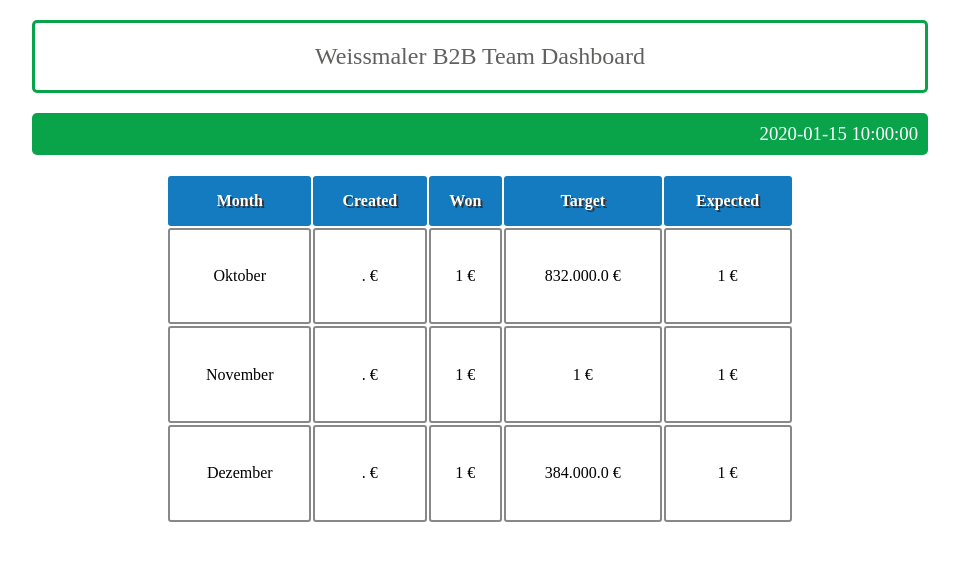
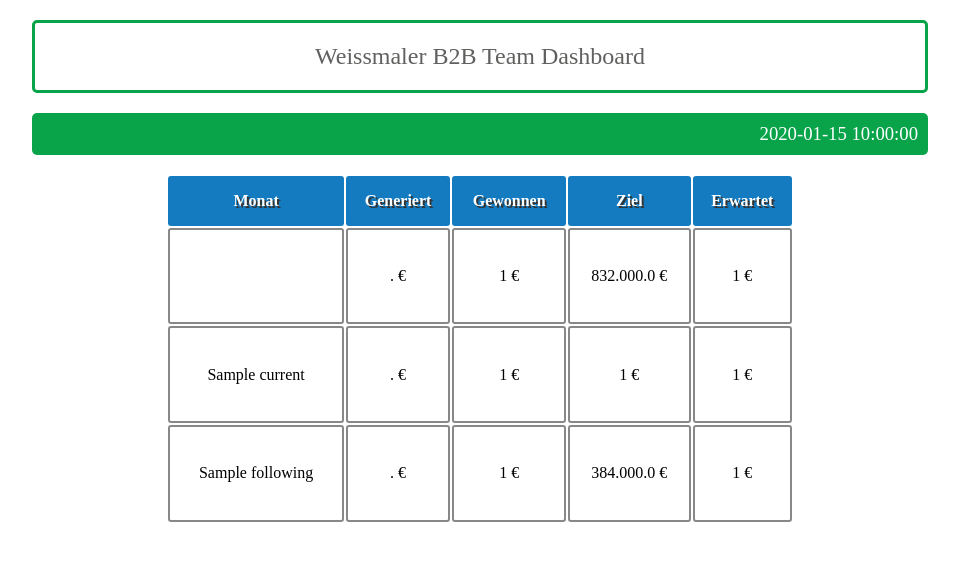
Before and after one commit to harpocrates12/dashboard, a Flask app: template templates/b2b.html in a window 1280 px wide. Shown: the top 561 px of the page, without its empty margins (160-1119 px from the left). Run offline with Flask 2, Linux system fonts and the light colour scheme; the template is opened without the code that fills it: most values are stand-ins (such as "Sample title", 1, 10 or a date in 2020).

Commit message:
Add month num to name mapping

```diff
--- a/constants.py
+++ b/constants.py
@@ -1,3 +1,18 @@
 pd_keys = {
     'probability' : 'cb7ce7922d9146c1fc9bca28bb8fcc9b91f2ebc0'
 }
+
+month_names = {
+    1 : 'Januar',
+    2 : 'Februar',
+    3 : 'März',
+    4 : 'April',
+    5 : 'Mai',
+    6 : 'Juni',
+    7 : 'Juli',
+    8 : 'August',
+    9 : 'September',
+    10 : 'Oktober',
+    11 : 'November',
+    12 : 'Dezember'
+}
--- a/main.py
+++ b/main.py
@@ -1,6 +1,7 @@
 from flask import Flask, render_template
 from values import calculate_stats
 from datetime import datetime
+from constants import month_names
 
 app = Flask(__name__)
 
@@ -26,6 +27,16 @@ app = Flask(__name__)
 def b2b():
     current_date = datetime.today().strftime("%d.%m.%Y")
 
+    current_month_key = int(datetime.today().month)
+    previous_month_key = current_month_key - 1
+    following_month_key = 1 if current_month_key == len(month_names) else current_month_key + 1
+
+    months = {
+        'previous'  : month_names[previous_month_key],
+        'current'   : month_names[current_month_key],
+        'following' : month_names[following_month_key]
+    }
+
     values = calculate_stats(department = 'b2b')
     for val in values:
         values[val]['total_created'] = round(values[val]['total_created'], 2)
@@ -35,7 +46,7 @@ def b2b():
     # values = sorted(values.items(), key = lambda t: t[1])
     values = dict(sorted(values.items()))
 
-    return render_template('b2b.html', values = values, current_date = current_date)
+    return render_template('b2b.html', values = values, current_date = current_date, months = months)
 
 if __name__ == '__main__':
     app.run(debug=True)
--- a/templates/b2b.html
+++ b/templates/b2b.html
@@ -3,15 +3,15 @@
 {% block content %}
     <table>
         <tr>
-            <th class="head">Month</th>
-            <th class="head">Created</th>
-            <th class="head">Won</th>
-            <th class="head">Target</th>
-            <th class="head">Expected</th>
+            <th class="head">Monat</th>
+            <th class="head">Generiert</th>
+            <th class="head">Gewonnen</th>
+            <th class="head">Ziel</th>
+            <th class="head">Erwartet</th>
         </tr>
         <tr>
                 <!-- Month $ -->
-                <td class="cells">Oktober</td>
+                <td class="cells">{{ months['previous'] }}</td>
                 <!-- Created $ -->
                 <td class="cells">{{'{0:,} €'.format(values['aaa']['total_created']).replace(',','.')}}</td>
                 <!-- Won $ -->
@@ -23,7 +23,7 @@
             </tr>
             <tr>
                 <!-- Month $ -->
-                <td class="cells">November</td>
+                <td class="cells">{{ months['current'] }}</td>
                 <!-- Created $ -->
                 <td class="cells">{{'{0:,} €'.format(values['bbb']['total_created']).replace(',','.')}}</td>
                 <!-- Won $ -->
@@ -35,7 +35,7 @@
             </tr>
         <tr>
                 <!-- Month $ -->
-                <td class="cells">Dezember</td>
+                <td class="cells">{{ months['following'] }}</td>
                 <!-- Created $ -->
                 <td class="cells">{{'{0:,} €'.format(values['ccc']['total_created']).replace(',','.')}}</td>
                 <!-- Won $ -->
```
